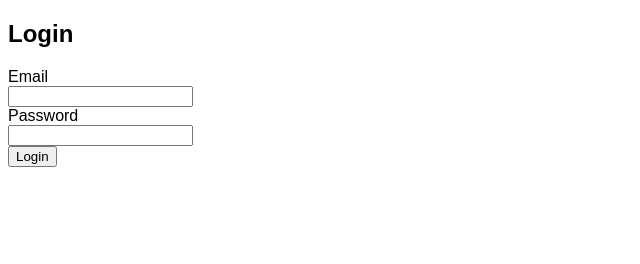
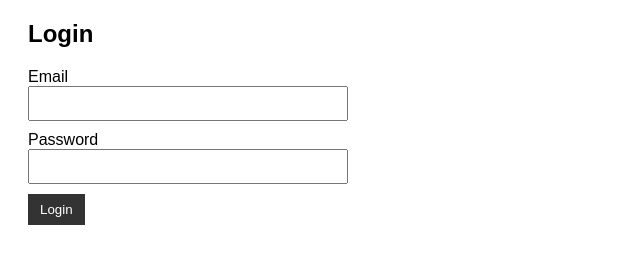
Before and after one commit to swetha-100197/html-css-components, a plain HTML site: page index.html in a window 1280 px wide. Shown: the whole page, without its empty margins (0-640 px from the left). Drawn offline with Linux system fonts and the light colour scheme.

Commit message:
Added some Design for Login Page
Add some Styles for Label Input and sections

```diff
--- a/style.css
+++ b/style.css
@@ -2,15 +2,23 @@ body {
     font-family: Arial, sans-serif;
 }
 
-.navbar {
-    background: #333;
-    color: white;
-    padding: 15px;
+.login-section {
+  width: 300px;
+  margin: 20px;
 }
 
-.card {
-    border: 1px solid #ccc;
-    padding: 15px;
-    width: 250px;
-    margin: 20px;
+.form-group {
+  margin-bottom: 10px;
 }
+
+input {
+  width: 100%;
+  padding: 8px;
+}
+
+button {
+  padding: 8px 12px;
+  background: #333;
+  color: #fff;
+  border: none;
+}
```
